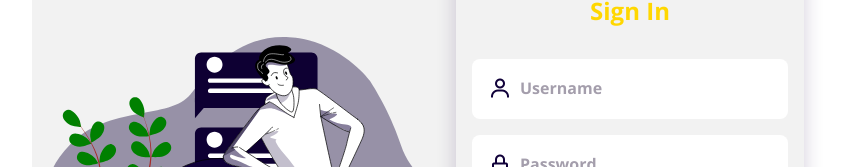
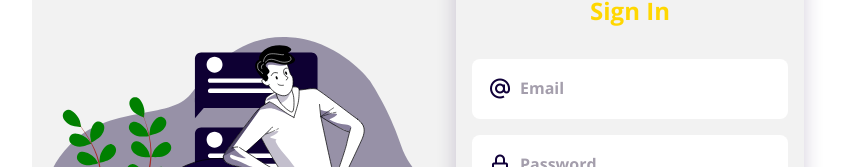
Before and after one commit to StephenThangarajA/Insurance-Company, a React (Vite) app: page /login in a window 1280 px wide. Shown: the part 214-381 px from the top of the page, without its empty margins (214-1056 px from the left). Built offline with nearby package versions, Linux system fonts and the light colour scheme.

Commit message:
18-11-24

```diff
--- a/src/Home.jsx
+++ b/src/Home.jsx
@@ -255,8 +255,8 @@ const Home = () => {
           <div className="footer__col">
             <h4>Information</h4>
             <ul className="footer__links">
-              <li><a href="#">About Us</a></li>
-              <li><a href="#">Contact Us</a></li>
+              <li><a href="#about">About Us</a></li>
+              <li><a href="#contact">Contact Us</a></li>
             </ul>
           </div>
           <div className="footer__col">
--- a/src/Login.jsx
+++ b/src/Login.jsx
@@ -24,8 +24,8 @@ const Login = () => {
               </div>
               <h1 className="login__title">Sign In</h1>
               <div className="login__box">
-                <i className="bx bx-user login__icon"></i>
-                <input type="text" placeholder="Username" className="login__input" />
+                <i className="bx bx-at login__icon"></i>
+                <input type="text" placeholder="Email" className="login__input" />
               </div>
               <div className="login__box">
                 <i className="bx bx-lock-alt login__icon"></i>
```
